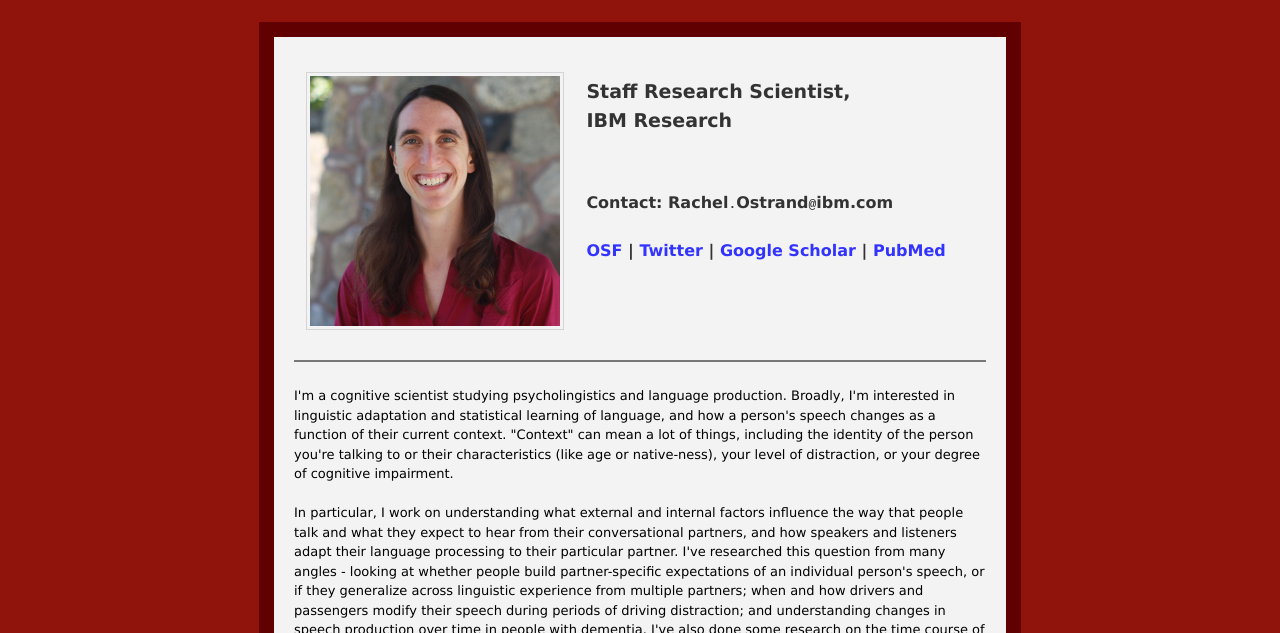
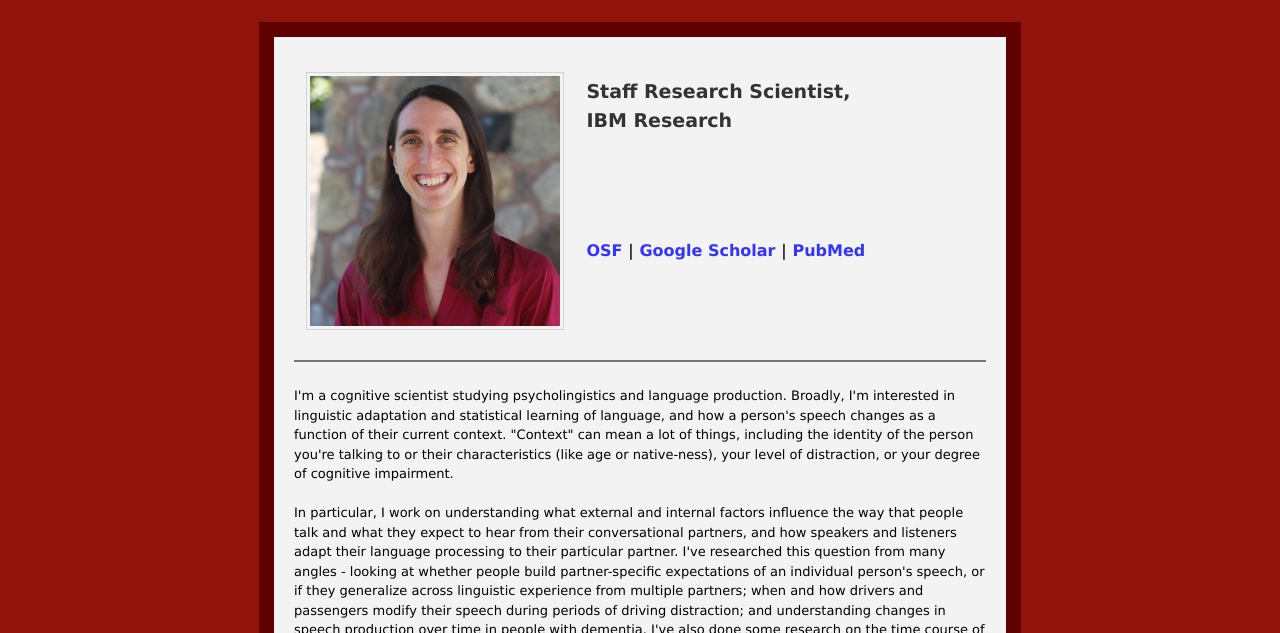
Before and after one commit to rostrand/rostrand.github.io, a plain HTML site: page index.html in a window 1280 px wide. Shown: the part 167-800 px from the top of the page. Drawn offline with Linux system fonts and the light colour scheme.

Commit message:
Add files via upload

```diff
--- a/index.html
+++ b/index.html
@@ -15,13 +15,6 @@
 
 
 
-<!--
-<script type='text/javascript'>var STATIC_BASE = 'https://cdn1.weebly.com/';</script><script type='text/javascript' src='https://ajax.googleapis.com/ajax/libs/prototype/1.6.1/prototype.js' ></script>
-<script type='text/javascript' src='https://cdn1.weebly.com/weebly/images/common/effects-1.8.2.js' ></script>
-<script type='text/javascript' src='https://cdn1.weebly.com/weebly/images/common/weebly.js' ></script>
-<script type='text/javascript' src='https://cdn1.weebly.com/weebly/images/common/lightbox202.js?8' ></script>
-<script type='text/javascript' src='https://cdn1.weebly.com/weebly/libraries/flyout_menus.js?11'></script>
-<script type='text/javascript'>var DISABLE_NAV_MORE=1;function initFlyouts(){initPublishedFlyoutMenus([],'214724062316857364','<span class=\'weebly-nav-handle weebly-nav-more\'><li><a href=\"#\">more...</a></li></span>','')}if (Prototype.Browser.IE) window.onload=initFlyouts; else document.observe('dom:loaded', initFlyouts);</script> -->
 
 
 <link rel="stylesheet" type="text/css" href="fancybox.css">
@@ -112,11 +105,11 @@ Staff Research Scientist,<br>
 IBM Research<br><br><br>
 
 <font size="3">
-Contact: Rachel<code>.</code>Ostrand<code>@</code>ibm.com
+<!--Contact: Ostrand<code>.</code>Rachel<code>@</code>gmail.com -->
 <br /><br />
 
 <a href=https://osf.io/3zn8h/ target="_blank">OSF</a> |
-<a href=https://twitter.com/rachelostrand target="_blank">Twitter</a> |
+<!--<a href=https://twitter.com/rachelostrand target="_blank">Twitter</a> | -->
 <a href=https://scholar.google.com/citations?hl=en&user=m9UYH2oAAAAJ&view_op=list_works&sortby=pubdate target="_blank">Google Scholar</a> |
 <a href=https://www.ncbi.nlm.nih.gov/myncbi/rachel.ostrand.1/bibliography/public/ target="_blank">PubMed</a>
 
```
Also changed, not shown: presentations.html (+4 -0 lines).
